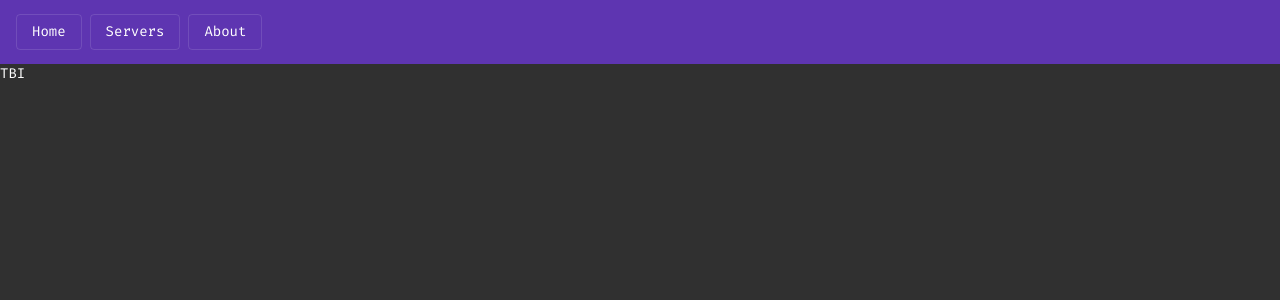
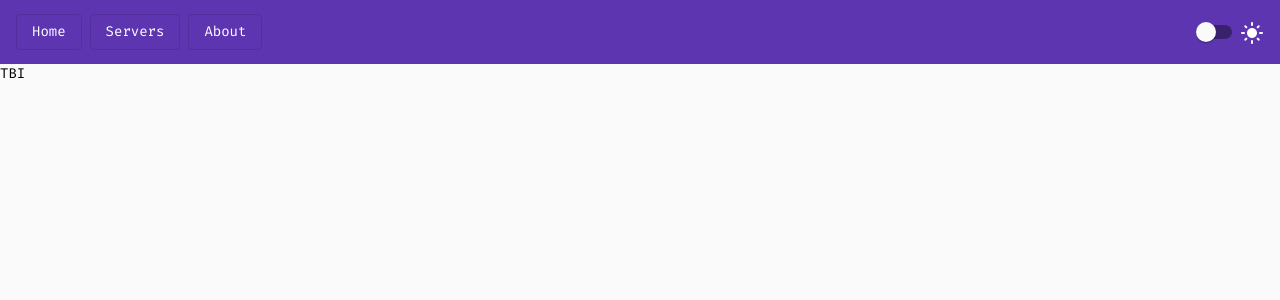
Before and after one commit to heloman1/personal-website, an Angular app in the folder client/: page / in a window 1280 px wide. Shown: the top 300 px of the page. Built offline with nearby package versions, Linux system fonts and the light colour scheme.

Commit message:
added light mode

```diff
--- a/client/angular.json
+++ b/client/angular.json
@@ -26,10 +26,7 @@
                         "polyfills": "src/polyfills.ts",
                         "tsConfig": "tsconfig.app.json",
                         "assets": ["src/favicon.ico", "src/assets"],
-            "styles": [
-              "./node_modules/@angular/material/prebuilt-themes/deeppurple-amber.css",
-              "src/styles.scss"
-            ],
+                        "styles": ["src/base.scss", "src/dark-theme.scss"],
                         "scripts": [],
                         "vendorChunk": true,
                         "extractLicenses": false,
@@ -93,10 +90,7 @@
                         "tsConfig": "tsconfig.spec.json",
                         "karmaConfig": "karma.conf.js",
                         "assets": ["src/favicon.ico", "src/assets"],
-            "styles": [
-              "./node_modules/@angular/material/prebuilt-themes/deeppurple-amber.css",
-              "src/styles.scss"
-            ],
+                        "styles": ["src/dark-theme.scss", "src/base.scss"],
                         "scripts": []
                     }
                 },
--- a/client/src/app/app.component.html
+++ b/client/src/app/app.component.html
@@ -4,7 +4,13 @@
         Servers
     </button>
     <button mat-stroked-button color="text" routerLink="/about">About</button>
+
     <span>{{ title }}</span>
+
+    <mat-slide-toggle [(ngModel)]="slideToggleState" (change)="onSlideToggle($event)"
+        ><mat-icon>{{ slideToggleState ? "dark_mode" : "light_mode" }}</mat-icon></mat-slide-toggle
+    >
+
     <!--<button mat-button routerLink="/servers/login">Login</button>-->
 </mat-toolbar>
 
--- a/client/src/app/app.component.scss
+++ b/client/src/app/app.component.scss
@@ -3,7 +3,12 @@
     top: 0;
     gap: 0.5rem;
     z-index: 1;
-    span:last-child {
+    span {
         margin-left: auto;
+        margin-right: 1rem;
     }
 }
+
+.mat-icon {
+    vertical-align: middle;
+}
--- a/client/src/app/app.component.ts
+++ b/client/src/app/app.component.ts
@@ -1,6 +1,9 @@
-import { Component, OnDestroy, OnInit } from '@angular/core';
+import { Component, Input, OnDestroy } from '@angular/core';
+import { MatSlideToggleChange } from '@angular/material/slide-toggle';
 import { Subscription } from 'rxjs';
 import { TitleService } from './services/title.service';
+
+const THEME_KEY = 'IsDarkTheme';
 
 @Component({
     selector: 'app-root',
@@ -10,14 +13,38 @@ import { TitleService } from './services/title.service';
 export class AppComponent implements OnDestroy {
     title = '';
     titleSubscription: Subscription;
+    slideToggleState: boolean;
     constructor(private title_service: TitleService) {
         this.titleSubscription = this.title_service.title$.subscribe(
             (title) => {
                 this.title = title;
             }
         );
+        const IsDarkTheme = window.localStorage.getItem(THEME_KEY);
+        if (!IsDarkTheme) {
+            this.slideToggleState = false;
+            this.changeTheme(false);
+        } else {
+            this.slideToggleState = true;
+            this.changeTheme(true);
+        }
     }
 
+    changeTheme(dark: boolean) {
+        if (dark) {
+            document.documentElement.className = 'dark-theme';
+            this.slideToggleState = true;
+            window.localStorage.setItem(THEME_KEY, 'yes');
+        } else {
+            document.documentElement.className = '';
+            this.slideToggleState = false;
+            window.localStorage.removeItem(THEME_KEY);
+        }
+    }
+
+    onSlideToggle(dark: MatSlideToggleChange) {
+        this.changeTheme(dark.checked);
+    }
     ngOnDestroy() {
         this.titleSubscription.unsubscribe();
     }
--- a/client/src/app/app.module.ts
+++ b/client/src/app/app.module.ts
@@ -6,6 +6,9 @@ import { MatCardModule } from '@angular/material/card';
 import { MatInputModule } from '@angular/material/input';
 import { MatProgressSpinnerModule } from '@angular/material/progress-spinner';
 import { ReactiveFormsModule } from '@angular/forms';
+import { MatSlideToggleModule } from '@angular/material/slide-toggle';
+import { MatIconModule } from '@angular/material/icon';
+import { FormsModule } from '@angular/forms';
 
 import { HttpClient, HttpClientModule } from '@angular/common/http';
 
@@ -40,6 +43,8 @@ import { FloatingActionsComponent } from './server-select/floating-actions/float
         FloatingActionsComponent,
     ],
     imports: [
+        FormsModule,
+        MatIconModule,
         BrowserModule,
         AppRoutingModule,
         MatToolbarModule,
@@ -49,6 +54,7 @@ import { FloatingActionsComponent } from './server-select/floating-actions/float
         ReactiveFormsModule,
         HttpClientModule,
         MatProgressSpinnerModule,
+        MatSlideToggleModule,
     ],
     providers: [LoginService, HttpClient, TitleService, ServerDataService],
     bootstrap: [AppComponent],
--- a/client/src/app/server-select/server-card/server-card.component.html
+++ b/client/src/app/server-select/server-card/server-card.component.html
@@ -6,7 +6,7 @@
     <mat-card-content>Port: {{ data.port }}</mat-card-content>
     <mat-card-actions>
         <button
-            [ngClass]="{ green: !data.is_online, transition: true }"
+            [ngClass]="{ green: !data.is_online && !disable, transition: true }"
             [disabled]="disable || !data.canToggle"
             (click)="submit()"
             [color]="data.is_online ? 'warn' : ''"
--- /dev/null
+++ b/client/src/base.scss
@@ -0,0 +1,72 @@
+/* You can add global styles to this file, and also import other style files */
+@use '~@angular/material' as mat;
+@import "./app/icons/power-icon/power-icon.component.scss";
+@import "./app/icons/refresh-icon/refresh-icon.component.scss";
+
+// For the font
+$config: mat.define-typography-config(
+    $font-family: "Fira Code, sans-serif",
+);
+@include mat.core($config);
+
+// Available color palettes: https://material.io/design/color/
+
+// For the theme
+$primary: mat.define-palette(mat.$deep-purple-palette, 600);
+$accent: mat.define-palette(mat.$amber-palette, 600);
+
+// The warn palette is optional (defaults to red).
+$light-theme: mat.define-light-theme(
+    (
+        color: (
+            primary: $primary,
+            accent: $accent,
+        ),
+    )
+);
+$light-background: map-get($light-theme, background);
+
+// Default Settings
+//@include mat.all-component-themes($light-theme);
+@include mat.core-theme($light-theme);
+@include mat.button-theme($light-theme);
+@include mat.slide-toggle-theme($light-theme);
+@include mat.card-theme($light-theme);
+@include mat.toolbar-theme($light-theme);
+@include mat.progress-spinner-theme($light-theme);
+@include power-icon-theme($light-theme);
+@include refresh-icon-theme($light-theme);
+
+.text {
+    color: black;
+}
+
+// TODO: Make this a little bit more specific
+// This was done to make material element transition their colors
+// (Transitions were moved into main.ts in order to not blind people's eyes)
+//* {
+//    transition: all 0.5s ease;
+//}
+
+html,
+body {
+    overflow: auto;
+}
+
+html,
+body,
+app-root {
+    height: 100%;
+    background-color: mat.get-color-from-palette($light-background, background);
+    margin: 0;
+}
+
+app-root {
+    display: block;
+    padding-top: 4rem;
+}
+
+$green: mat.define-palette(mat.$green-palette, 600);
+.green {
+    background-color: mat.get-color-from-palette($green) !important;
+}
--- /dev/null
+++ b/client/src/dark-theme.scss
@@ -0,0 +1,50 @@
+/* You can add global styles to this file, and also import other style files */
+@use '~@angular/material' as mat;
+@import "./app/icons/power-icon/power-icon.component.scss";
+@import "./app/icons/refresh-icon/refresh-icon.component.scss";
+
+// For the font
+$config: mat.define-typography-config(
+    $font-family: "Fira Code, sans-serif",
+);
+@include mat.core($config);
+
+// Available color palettes: https://material.io/design/color/
+
+// For the theme
+$primary: mat.define-palette(mat.$deep-purple-palette, 600);
+$accent: mat.define-palette(mat.$amber-palette, 600);
+
+$dark-theme: mat.define-dark-theme(
+    (
+        color: (
+            primary: $primary,
+            accent: $accent,
+        ),
+    )
+);
+$dark-background: map-get($dark-theme, background);
+
+.dark-theme {
+    //@include mat.all-component-themes($dark-theme);
+    @include mat.core-theme($dark-theme);
+    @include mat.button-theme($dark-theme);
+    @include mat.slide-toggle-theme($dark-theme);
+    @include mat.card-theme($dark-theme);
+    @include mat.toolbar-theme($dark-theme);
+    @include mat.progress-spinner-theme($dark-theme);
+    @include power-icon-theme($dark-theme);
+    @include refresh-icon-theme($dark-theme);
+
+    html,
+    body,
+    app-root {
+        background-color: mat.get-color-from-palette(
+            $dark-background,
+            background
+        );
+    }
+    .text {
+        color: white;
+    }
+}
--- a/client/src/main.ts
+++ b/client/src/main.ts
@@ -5,8 +5,21 @@ import { AppModule } from './app/app.module';
 import { environment } from './environments/environment';
 
 if (environment.production) {
-  enableProdMode();
+    enableProdMode();
 }
 
-platformBrowserDynamic().bootstrapModule(AppModule)
-  .catch(err => console.error(err));
+platformBrowserDynamic()
+    .bootstrapModule(AppModule)
+    .catch((err) => console.error(err));
+
+setTimeout(() => {
+    // Delay transitions so I don't blinded when refreshing
+    const sheet =
+        window.document.styleSheets[window.document.styleSheets.length - 1];
+
+    sheet.insertRule('.text {transition: color 0.5s ease;}');
+    sheet.insertRule('* {transition: all 0.5s ease;}');
+    sheet.insertRule(
+        'html,body,app-root {transition: background-color 0.5s ease;}'
+    );
+}, 1000);
--- a/client/src/styles.scss
+++ /dev/null
@@ -1,54 +0,0 @@
-/* You can add global styles to this file, and also import other style files */
-@use '~@angular/material' as mat;
-
-// For the font
-$config: mat.define-typography-config(
-    $font-family: "Fira Code, sans-serif",
-);
-@include mat.core($config);
-
-// Available color palettes: https://material.io/design/color/
-
-// For the theme
-$primary: mat.define-palette(mat.$deep-purple-palette, 600);
-$accent: mat.define-palette(mat.$amber-palette, 600);
-// The warn palette is optional (defaults to red).
-$theme: mat.define-dark-theme(
-    (
-        color: (
-            primary: $primary,
-            accent: $accent,
-            //warn: $warn,
-        ),
-    )
-);
-
-$green: mat.define-palette(mat.$green-palette, 600);
-
-@import "./app/icons/power-icon/power-icon.component.scss";
-@import "./app/icons/refresh-icon/refresh-icon.component.scss";
-@include mat.all-component-themes($theme);
-@include power-icon-theme($theme);
-@include refresh-icon-theme($theme);
-//Mixins get included here
-// These should(?) get mixin-ed?
-$background: map-get($theme, background);
-.text {
-    color: white;
-}
-html,
-body,
-app-root {
-    height: 100%;
-    background-color: mat.get-color-from-palette($background, background);
-    margin: 0;
-}
-
-app-root {
-    display: block;
-    padding-top: 4rem;
-}
-
-.green {
-    background-color: mat.get-color-from-palette($green);
-}
```
Lines whose indentation alone changed are shown as unchanged.
